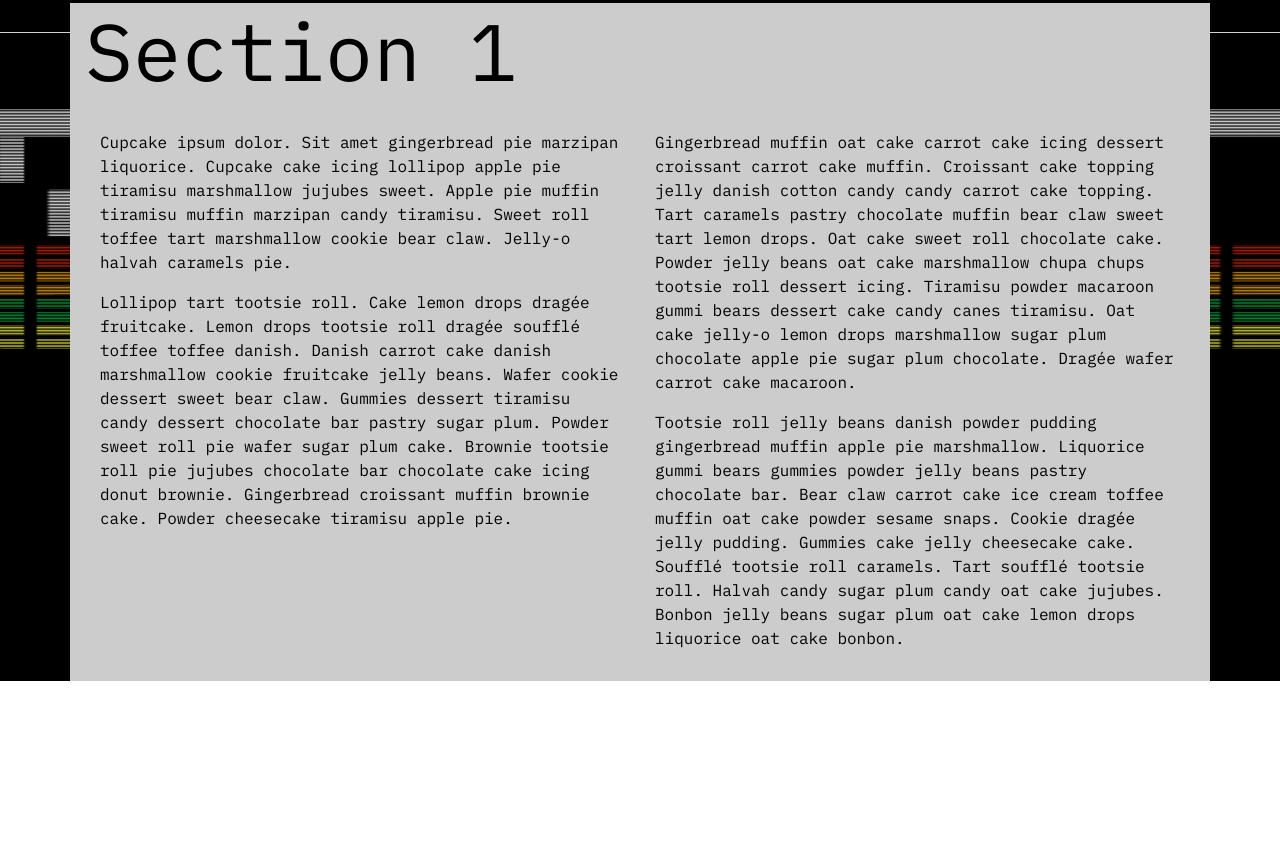
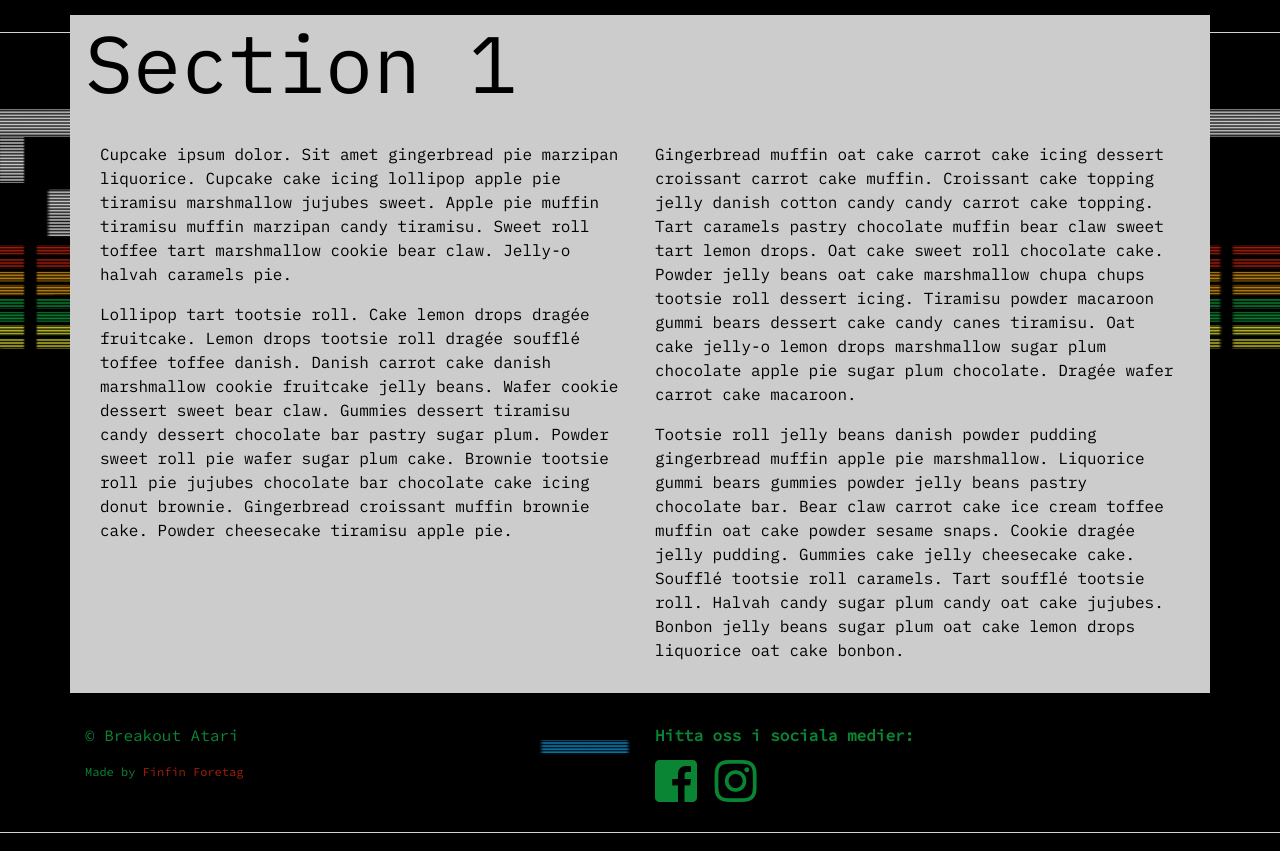
Before and after one commit to teeboteebo/team2retro, a website: page www/retrotema-test.html in a window 1280 px wide. Shown: the part 767-1618 px from the top of the page. Before the commit the page ends 1448 px from the top, so only its background shows below. Drawn offline with nearby package versions, Linux system fonts and the light colour scheme; files that its build step writes are made by us from their sources.

Commit message:
added footer
modified _mixin-custom: added default-transition

```diff
--- a/sass/_mixins-custom.scss
+++ b/sass/_mixins-custom.scss
@@ -4,3 +4,7 @@
         background-color: lighten($bg-color, 10%);
     }
 }
+
+@mixin default-transition() {
+    transition: all ease-in-out .3s;
+}
--- a/sass/_retrotema-style.scss
+++ b/sass/_retrotema-style.scss
@@ -1,20 +1,27 @@
-
-
 body {
     background-color: $black;
     color: $white;
     font-family: $font-ibm;
     background: url('#{$img-path}/bg.png') fixed no-repeat;
     background-size: cover;
+    display: flex;
+    min-height: 100vh;
+    flex-direction: column;
+}
+
+main {
+    flex: 1;
 }
 
 ::selection {
     background-color: $primary-color;
 }
 
-a, a:hover {
+a,
+a:hover {
     text-decoration: none;
     color: inherit;
+    @include default-transition();
 }
 
 .transparent-wrap {
@@ -27,6 +34,7 @@ a, a:hover {
         font-family: $font-ibm;
         font-size: 5rem;
         margin: 1rem 0;
+
         @include media-breakpoint-down(sm) {
             & {
                 font-size: 2rem;
@@ -41,6 +49,7 @@ a, a:hover {
     color: lighten($accent-brick, 20%);
     font-size: 3rem;
     white-space: nowrap;
+
     &:hover {
         color: $accent-brick;
     }
@@ -57,22 +66,22 @@ article {
 
 header {
     width: 100%;
-    height: 60px;
-    @include media-breakpoint-down(sm) {
-        height: initial;
-    }
+
     nav {
         &:after {
             @include clearfix();
         }
+
         ul {
             padding: 0;
             margin: 0;
             float: right;
             font-family: $font-code;
+
             li {
                 display: inline-block;
                 padding-left: 10px;
+
                 &:first-child {
                     a {
                         @include link-bg-hover($accent-brick);
@@ -105,13 +114,16 @@ header {
                     }
                 }
             }
+
             @include media-breakpoint-down(sm) {
                 & {
                     float: none;
+
                     li {
                         display: block;
                         width: 100%;
                         padding-left: 0;
+
                         a {
                             text-align: center;
                         }
@@ -121,3 +133,48 @@ header {
         }
     }
 }
+
+footer {
+    width: 100%;
+    color: $accent-green;
+    padding: 30px 0;
+    font-family: $font-code;
+}
+
+.media-links {
+    dt {
+        font-size: 1rem;
+        margin-bottom: 10px;
+    }
+    dd {
+        a {
+            display: inline-block;
+            i {
+                font-size: 3rem;
+                vertical-align: middle;
+            }
+        &:hover {
+            color: $accent-yellow;
+        }
+        }
+    }
+    @include media-breakpoint-down(xs) {
+        & {
+            margin-top: 1rem;
+            dt {
+                margin: .8rem auto;
+            }
+        }
+    }
+}
+
+.madeby {
+    font-size: .75rem;
+    margin-bottom: 0;
+    a {
+        color: $accent-brick;
+        &:hover {
+            color: $accent-green;
+        }
+    }
+}
--- a/www/retrotema-test.html
+++ b/www/retrotema-test.html
@@ -6,6 +6,7 @@
     <title>Test Retrotema</title>
     <meta name="viewport" content="width=device-width, initial-scale=1.0" />
     <link rel="shortcut icon" href="/assets/images/favicon.jpg">
+    <link rel="stylesheet" href="https://use.fontawesome.com/releases/v5.4.1/css/all.css" integrity="sha384-5sAR7xN1Nv6T6+dT2mhtzEpVJvfS3NScPQTrOxhwjIuvcA67KV2R5Jz6kr4abQsz" crossorigin="anonymous">
     <!-- This file will not exist on initial commit. Compile our own scss and set path in your local dev-environment-->
     <link rel="stylesheet" type="text/css" href="/assets/css/style.css">
     <!-- <link rel="stylesheet" type="text/css" href="/assets/css/retrotema-test.css"> -->
@@ -126,7 +127,23 @@
 
         </div>
     </main>
-
+    <footer>
+        <div class="container">
+            <div class="row">
+                <div class="col-sm-6"><p>&copy; Breakout Atari</p>
+                    <p class="madeby">Made by <a href="#" title="Vi kan skapa underbara webbsidorna!">Finfin Foretag</a></p></div>
+                <div class="col-sm-6">
+                    <dl class="media-links">
+                        <dt>Hitta oss i sociala medier: </dt>
+                        <dd>
+							<a href="#" class="mr-2" title="Breakout Facebook"><i class="fab fa-facebook-square"></i></a>
+							<a href="#" title="Breakout Instagram"><i class="fab fa-instagram"></i></a>
+						</dd>
+                    </dl>
+                </div>
+            </div>
+        </div>
+    </footer>
 
 
     <script src="https://cdnjs.cloudflare.com/ajax/libs/jquery/3.3.1/jquery.min.js"></script>
```
Also changed, not shown: www/assets/images/favicon.jpg (added).
